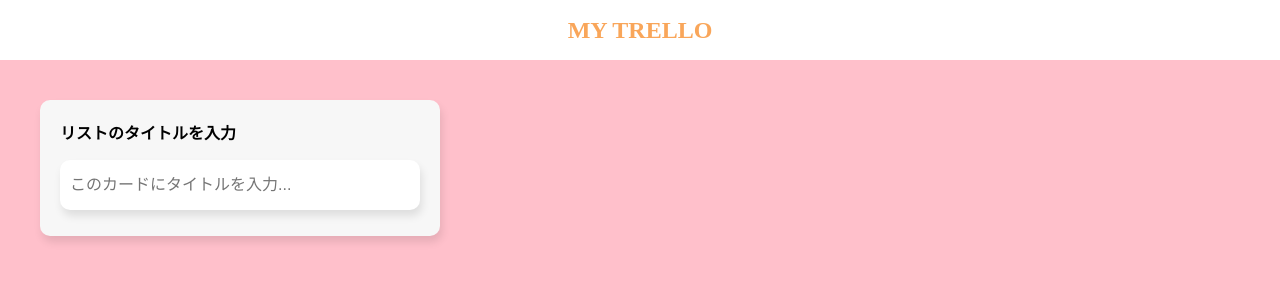
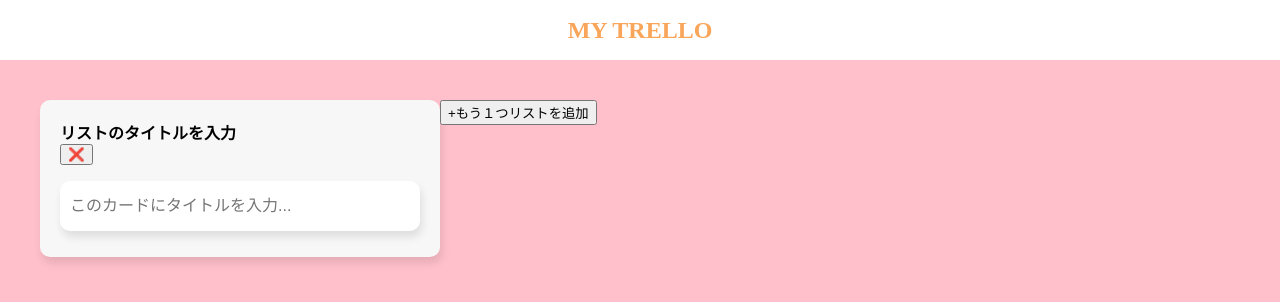
Before and after one commit to nakanoyuki/trello, a React (Vite) app: page / in a window 1280 px wide. Shown: the top 302 px of the page. Built offline with nearby package versions, Linux system fonts and the light colour scheme.

Commit message:
カードを追加・削除機能実装

```diff
--- a/src/components/atoms/button/AddTaskButton.tsx
+++ b/src/components/atoms/button/AddTaskButton.tsx
@@ -1,7 +1,27 @@
+import { Dispatch, FC, SetStateAction } from "react";
 import React from "react";
+import styled from "styled-components";
+import { CardType } from "../../../type/card";
+import uuid from "react-uuid";
 
-const AddTaskButton = () => {
-  return <div></div>;
+type Props = {
+  taskCardList: CardType[];
+  setTaskCardList: Dispatch<SetStateAction<CardType[]>>;
+};
+const AddTaskButton: FC<Props> = ({ taskCardList, setTaskCardList }: Props) => {
+  const HandleAddCard = () => {
+    const cardId = uuid();
+    setTaskCardList([
+      ...taskCardList,
+      { id: cardId, draggableId: `card-${cardId}` },
+    ]);
+  };
+  return (
+    <div>
+      <SButton onClick={HandleAddCard}>+もう１つリストを追加</SButton>
+    </div>
+  );
 };
 
+const SButton = styled.button``;
 export default AddTaskButton;
--- a/src/components/atoms/button/TaskDeleteButton.tsx
+++ b/src/components/atoms/button/TaskDeleteButton.tsx
@@ -1,7 +1,26 @@
-import React from "react";
+import React, { FC } from "react";
+import { CardType } from "../../../type/card";
+import { CardProps } from "../../task/TaskCard";
 
-const TaskDeleteButton = () => {
-  return <div></div>;
+const TaskDeleteButton: FC<CardProps> = ({
+  card,
+  taskCardList,
+  setTaskCardList,
+}) => {
+  const CardDeleteBtn = (id: string) => {
+    setTaskCardList(taskCardList.filter((card) => card.id !== id));
+  };
+  return (
+    <div>
+      <button
+        onClick={() => {
+          CardDeleteBtn(card.id);
+        }}
+      >
+        ❌
+      </button>
+    </div>
+  );
 };
 
 export default TaskDeleteButton;
--- a/src/components/task/TaskCard.tsx
+++ b/src/components/task/TaskCard.tsx
@@ -1,19 +1,31 @@
-import React, { useState } from "react";
+import React, { FC, useState } from "react";
 import styled from "styled-components";
 import TaskDeleteButton from "../atoms/button/TaskDeleteButton";
 import TaskInput from "../atoms/input/TaskInput";
 import TaskCardTitle from "./card/TaskCardTitle";
 import Tasks from "./card/Tasks";
 import { TaskType } from "../../type/task";
+import { CardType } from "../../type/card";
 
-const TaskCard = () => {
+export type CardProps = {
+  card: CardType;
+  taskCardList: CardType[];
+  setTaskCardList: React.Dispatch<React.SetStateAction<CardType[]>>;
+};
+
+const TaskCard: FC<CardProps> = ({ card, taskCardList, setTaskCardList }) => {
   const [inputText, setInputText] = useState("");
   const [taskList, setTaskList] = useState<TaskType[]>([]);
   return (
     <STaskCard>
       <TaskCardTitle />
-      <TaskDeleteButton />
-      <Tasks taskList={taskList} setTaskList={setTaskList} />
+      <TaskDeleteButton
+        key={card.id}
+        card={card}
+        taskCardList={taskCardList}
+        setTaskCardList={setTaskCardList}
+      />
+      <Tasks taskList={taskList} setTaskList={setTaskList} index={1} />
       <TaskInput
         inputText={inputText}
         setInputText={setInputText}
--- a/src/components/task/TaskCards.tsx
+++ b/src/components/task/TaskCards.tsx
@@ -1,19 +1,35 @@
-import React from "react";
+import React, { FC, useState } from "react";
 import styled from "styled-components";
 import AddTaskButton from "../atoms/button/AddTaskButton";
 import TaskCard from "./TaskCard";
+import { CardType } from "../../type/card";
 
 const TaskCards = () => {
+  const [taskCardList, setTaskCardList] = useState<CardType[]>([
+    { id: "1", draggableId: "card-1" },
+  ]);
   return (
-    <STaskCard>
-      <TaskCard />
-      <AddTaskButton />
-    </STaskCard>
+    <STaskCardArea>
+      {taskCardList.map((card) => (
+        <TaskCard
+          key={card.id}
+          taskCardList={taskCardList}
+          setTaskCardList={setTaskCardList}
+          card={card}
+        />
+      ))}
+
+      <AddTaskButton
+        taskCardList={taskCardList}
+        setTaskCardList={setTaskCardList}
+      />
+    </STaskCardArea>
   );
 };
 
-const STaskCard = styled.div`
+const STaskCardArea = styled.div`
   padding: 40px;
+  display: flex;
 `;
 
 export default TaskCards;
--- a/src/components/task/card/Task.tsx
+++ b/src/components/task/card/Task.tsx
@@ -5,12 +5,6 @@
 
 import { TaskType } from "../../../type/task";
 import { TasksProps } from "./Tasks";
-
-// type TaskProps = {
-//   task: TaskType;
-//   taskList: TasksProps["taskList"];
-//   setTaskList: TasksProps["setTaskList"];
-// };
 
 type TaskProps = {
   task: TaskType;
--- /dev/null
+++ b/src/type/card.ts
@@ -0,0 +1,5 @@
+export type CardType = {
+  id: string;
+  //   text: string;
+  draggableId: string;
+};
```
